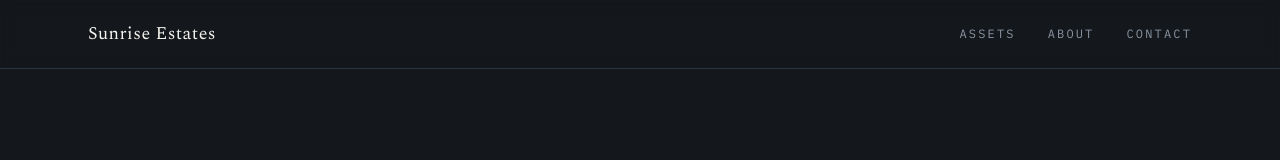
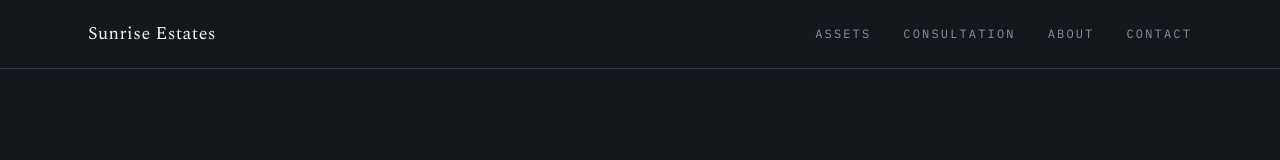
Before and after one commit to Mitkopicha/realestate_website, a Next.js app: page / in a window 1280 px wide. Shown: the top 160 px of the page. Built offline with nearby package versions, Linux system fonts and the light colour scheme.

Commit message:
Add Consultation page to header navigation

```diff
--- a/components/nav.tsx
+++ b/components/nav.tsx
@@ -6,6 +6,7 @@ import { useState } from "react";
 
 const links = [
   { href: "/properties", label: "Assets" },
+  { href: "/consultation", label: "Consultation" },
   { href: "/about", label: "About" },
   { href: "/contact", label: "Contact" },
 ];
```
